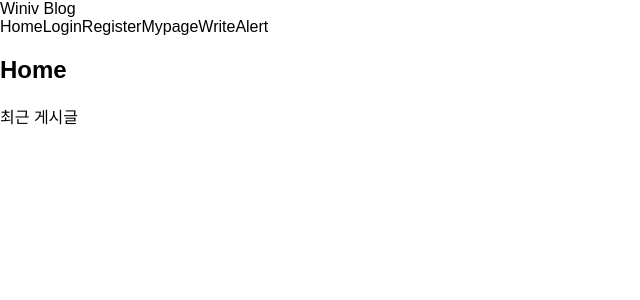
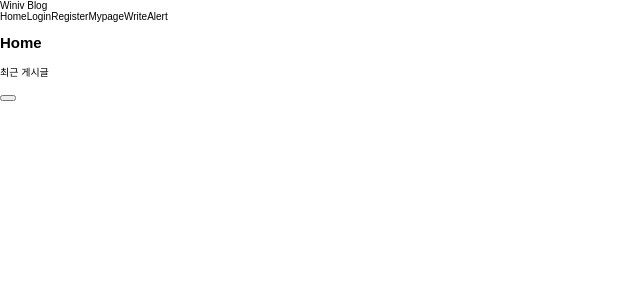
Before and after one commit to lhk0721/wenivBlog, a React (Vite) app in the folder app/: page / in a window 1280 px wide. Shown: the top 300 px of the page, without its empty margins (0-640 px from the left). Built offline with nearby package versions, Linux system fonts and the light colour scheme; a web font is replaced by a local one.

Commit message:
css variables 디자인 토큰 골격 확립

```diff
--- a/app/src/App.jsx
+++ b/app/src/App.jsx
@@ -1,11 +1,13 @@
 
 import { BrowserRouter } from 'react-router-dom'
 import AppRouter from './routes/AppRouter.jsx'
+import Button from './components/buttons/Button.jsx'
 
 function App() {
     return (
         <BrowserRouter>
             <AppRouter />
+            <Button/>
         </BrowserRouter>
     )
 }
--- a/app/src/assets/styles/global.css
+++ b/app/src/assets/styles/global.css
@@ -87,3 +87,7 @@ textarea,
 select {
     font: inherit;
 }
+
+html{
+    font-size: 62.5%;
+}
--- /dev/null
+++ b/app/src/assets/styles/variables.css
@@ -0,0 +1,74 @@
+:root {
+    /* color */
+    --color-white: #ffffff;
+    --color-black: #000000;
+    --color-gray-100: #f5f5f5;
+    --color-gray-300: #d9d9d9;
+    --color-gray-500: #8c8c8c;
+    --color-gray-700: #595959;
+    --color-gray-900: #262626;
+
+    --color-primary: #2f6bff;
+    --color-primary-hover: #2457d9;
+    --color-primary-active: #1d45b3;
+
+    --color-success: #1f9d55;
+    --color-warning: #d97706;
+    --color-danger: #dc2626;
+    --color-info: #2563eb;
+
+    --color-bg: #ffffff;
+    --color-surface: #f8fafc;
+    --color-border: #e5e7eb;
+    --color-text: #111827;
+    --color-text-muted: #6b7280;
+
+    /* typography */
+    --font-family-base: "Pretendard", sans-serif;
+    --font-size-xs: 1.2rem;
+    --font-size-sm: 1.4rem;
+    --font-size-md: 1.6rem;
+    --font-size-lg: 1.8rem;
+    --font-size-xl: 2.4rem;
+    --line-height-tight: 1.25;
+    --line-height-normal: 1.5;
+    --line-height-relaxed: 1.75;
+    --font-weight-regular: 400;
+    --font-weight-medium: 500;
+    --font-weight-semibold: 600;
+    --font-weight-bold: 700;
+
+    /* spacing */
+    --space-1: 0.4rem;
+    --space-2: 0.8rem;
+    --space-3: 1.2rem;
+    --space-4: 1.6rem;
+    --space-5: 2.0rem;
+    --space-6: 2.4rem;
+    --space-8: 3.2rem;
+    --space-10: 4.0rem;
+
+    /* radius */
+    --radius-sm: 0.4rem;
+    --radius-md: 0.8rem;
+    --radius-lg: 1.2rem;
+    --radius-full: 9999px;
+
+    /* shadow */
+    --shadow-sm: 0 1px 2px rgba(17, 24, 39, 0.08);
+    --shadow-md: 0 4px 12px rgba(17, 24, 39, 0.12);
+    --shadow-lg: 0 12px 24px rgba(17, 24, 39, 0.16);
+
+    /* z-index */
+    --z-base: 1;
+    --z-dropdown: 1000;
+    --z-sticky: 1100;
+    --z-modal: 1200;
+    --z-toast: 1300;
+
+    /* breakpoints */
+    --breakpoint-sm: 480px;
+    --breakpoint-md: 768px;
+    --breakpoint-lg: 1024px;
+    --breakpoint-xl: 1280px;
+}
--- /dev/null
+++ b/app/src/components/buttons/Button.jsx
@@ -0,0 +1,12 @@
+export default function Button({text, icon, bgcolor, onClick}){
+    return(
+        <button
+            style={{backgroundColor: bgcolor}}
+            onClick={onClick}
+            className="btn"
+        >
+            {icon && <img src="icon" alt=""/>}
+            {text}
+        </button>
+    )
+}
```
Also changed, not shown: app/src/components/buttons/Button.module.css (added), app/src/components/buttons/WriteButton.module.css (added), 4 other files (tests, documents, lock files or other folders).
